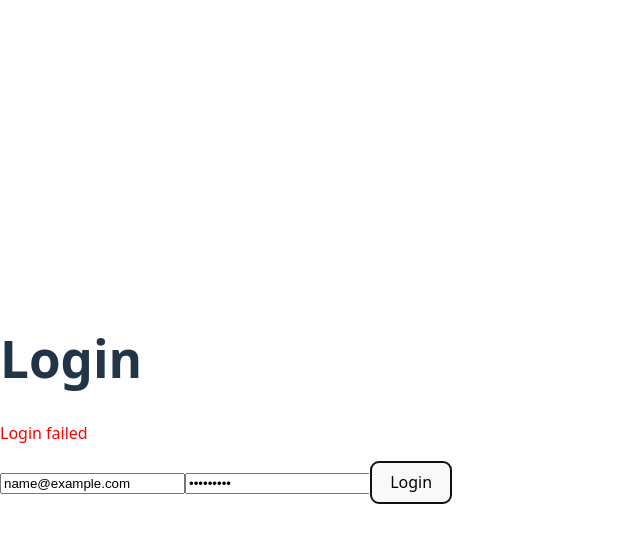
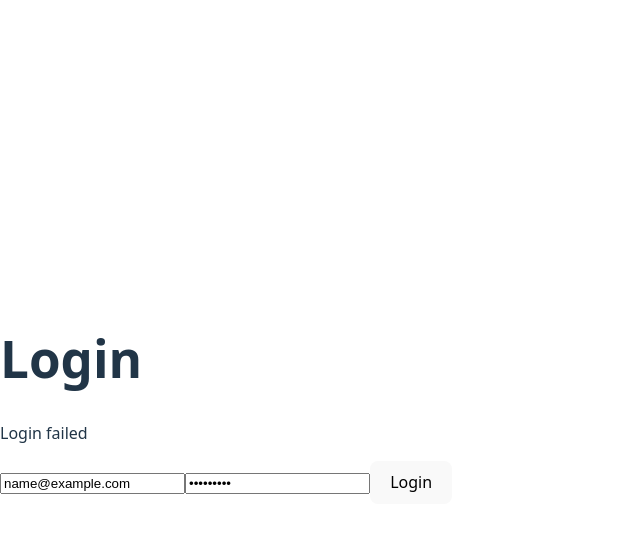
Before and after one commit to pahmadinasabemran1998/task-manager-frontend, a React (Vite) app: page / in a window 1280 px wide. Both pictures are taken after typing "name@example.com", "Sample123" into the empty fields and a click on the button "Login". Shown: the top 542 px of the page, without its empty margins (0-640 px from the left). Built offline with nearby package versions, Linux system fonts and the light colour scheme; no server answers.

Commit message:
feat: add loading state to authentication forms

```diff
--- a/src/pages/Login.jsx
+++ b/src/pages/Login.jsx
@@ -7,27 +7,37 @@ const Login = () => {
     const [email, setEmail] = useState("");
     const [password, setPassword] = useState("");
     const [error, setError] = useState("");
+    const [loading, setLoading] = useState(false);
+
+    const { login } = useContext(AuthContext);
     const navigate = useNavigate();
-    const { login } = useContext(AuthContext);
 
     const handleSubmit = async (e) => {
         e.preventDefault();
+        setLoading(true);
         setError("");
 
         try {
-            const { data } = await api.post("/auth/login", { email, password });
+            const { data } = await api.post("/auth/login", {
+                email,
+                password,
+            });
             login(data);
             navigate("/dashboard");
         } catch (err) {
             setError(err.response?.data?.message || "Login failed");
+        } finally {
+            setLoading(false);
         }
     };
 
     return (
         <div className="container">
             <h1>Login</h1>
+
             <form onSubmit={handleSubmit}>
-                {error && <p style={{ color: "red" }}>{error}</p>}
+                {error && <p className="error">{error}</p>}
+
                 <input
                     type="email"
                     placeholder="Email"
@@ -35,6 +45,7 @@ const Login = () => {
                     onChange={(e) => setEmail(e.target.value)}
                     required
                 />
+
                 <input
                     type="password"
                     placeholder="Password"
@@ -42,7 +53,10 @@ const Login = () => {
                     onChange={(e) => setPassword(e.target.value)}
                     required
                 />
-                <button type="submit">Login</button>
+
+                <button type="submit" disabled={loading}>
+                    {loading ? "Loggin in..." : "Login"}
+                </button>
             </form>
         </div>
     );
```
